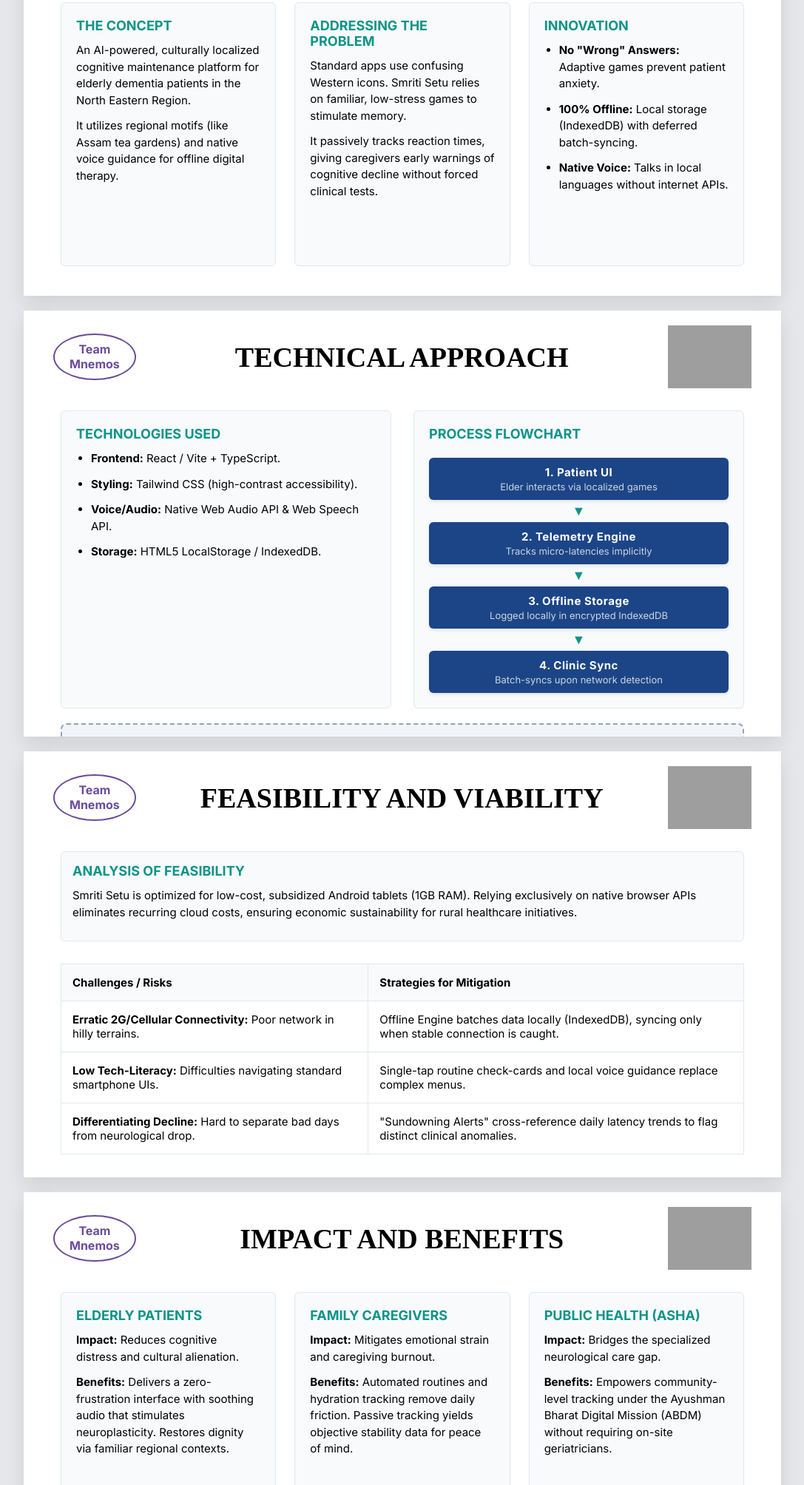
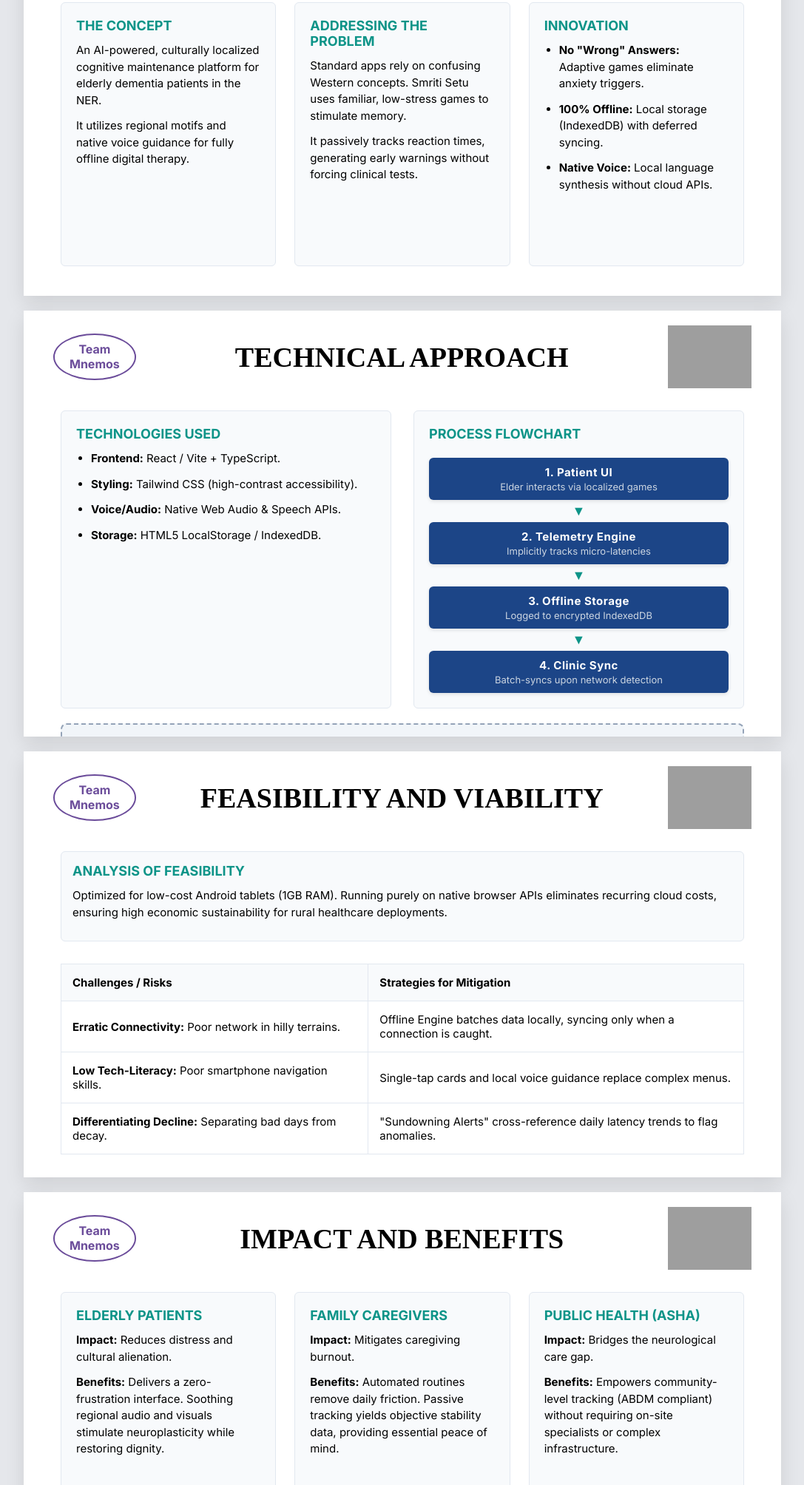
Before and after one commit to rupalikhakre-art/dementia, a plain HTML site: page index.html in a window 1280 px wide. Shown: the part 792-2800 px from the top of the page at 74% size, without its empty margins (96-1183 px from the left). Drawn offline with Linux system fonts and the light colour scheme; grey boxes are pictures that could not be loaded.

Commit message:
Update index.html

```diff
--- a/index.html
+++ b/index.html
@@ -225,7 +225,7 @@
         }
 
         .card p, .card li {
-            font-size: 15px; /* Slightly larger for readability with less text */
+            font-size: 15px;
             line-height: 1.5;
             color: var(--text-main);
             margin-bottom: 12px;
@@ -355,20 +355,20 @@
             <div class="grid-3-col">
                 <div class="card">
                     <h4>The Concept</h4>
-                    <p>An AI-powered, culturally localized cognitive maintenance platform for elderly dementia patients in the North Eastern Region.</p>
-                    <p>It utilizes regional motifs (like Assam tea gardens) and native voice guidance for offline digital therapy.</p>
+                    <p>An AI-powered, culturally localized cognitive maintenance platform for elderly dementia patients in the NER.</p>
+                    <p>It utilizes regional motifs and native voice guidance for fully offline digital therapy.</p>
                 </div>
                 <div class="card">
                     <h4>Addressing the Problem</h4>
-                    <p>Standard apps use confusing Western icons. Smriti Setu relies on familiar, low-stress games to stimulate memory.</p>
-                    <p>It passively tracks reaction times, giving caregivers early warnings of cognitive decline without forced clinical tests.</p>
+                    <p>Standard apps rely on confusing Western concepts. Smriti Setu uses familiar, low-stress games to stimulate memory.</p>
+                    <p>It passively tracks reaction times, generating early warnings without forcing clinical tests.</p>
                 </div>
                 <div class="card">
                     <h4>Innovation</h4>
                     <ul>
-                        <li><strong>No "Wrong" Answers:</strong> Adaptive games prevent patient anxiety.</li>
-                        <li><strong>100% Offline:</strong> Local storage (IndexedDB) with deferred batch-syncing.</li>
-                        <li><strong>Native Voice:</strong> Talks in local languages without internet APIs.</li>
+                        <li><strong>No "Wrong" Answers:</strong> Adaptive games eliminate anxiety triggers.</li>
+                        <li><strong>100% Offline:</strong> Local storage (IndexedDB) with deferred syncing.</li>
+                        <li><strong>Native Voice:</strong> Local language synthesis without cloud APIs.</li>
                     </ul>
                 </div>
             </div>
@@ -389,7 +389,7 @@
                     <ul>
                         <li><strong>Frontend:</strong> React / Vite + TypeScript.</li>
                         <li><strong>Styling:</strong> Tailwind CSS (high-contrast accessibility).</li>
-                        <li><strong>Voice/Audio:</strong> Native Web Audio API & Web Speech API.</li>
+                        <li><strong>Voice/Audio:</strong> Native Web Audio & Speech APIs.</li>
                         <li><strong>Storage:</strong> HTML5 LocalStorage / IndexedDB.</li>
                     </ul>
                 </div>
@@ -403,12 +403,12 @@
                         <div class="flow-arrow">▼</div>
                         <div class="flow-step">
                             <strong>2. Telemetry Engine</strong>
-                            <span>Tracks micro-latencies implicitly</span>
+                            <span>Implicitly tracks micro-latencies</span>
                         </div>
                         <div class="flow-arrow">▼</div>
                         <div class="flow-step">
                             <strong>3. Offline Storage</strong>
-                            <span>Logged locally in encrypted IndexedDB</span>
+                            <span>Logged to encrypted IndexedDB</span>
                         </div>
                         <div class="flow-arrow">▼</div>
                         <div class="flow-step">
@@ -435,7 +435,7 @@
             <div style="display: flex; flex-direction: column; gap: 20px;">
                 <div class="card" style="padding: 15px;">
                     <h4>Analysis of Feasibility</h4>
-                    <p>Smriti Setu is optimized for low-cost, subsidized Android tablets (1GB RAM). Relying exclusively on native browser APIs eliminates recurring cloud costs, ensuring economic sustainability for rural healthcare initiatives.</p>
+                    <p>Optimized for low-cost Android tablets (1GB RAM). Running purely on native browser APIs eliminates recurring cloud costs, ensuring high economic sustainability for rural healthcare deployments.</p>
                 </div>
                 <table>
                     <thead>
@@ -446,16 +446,16 @@
                     </thead>
                     <tbody>
                         <tr>
-                            <td><strong>Erratic 2G/Cellular Connectivity:</strong> Poor network in hilly terrains.</td>
-                            <td>Offline Engine batches data locally (IndexedDB), syncing only when stable connection is caught.</td>
+                            <td><strong>Erratic Connectivity:</strong> Poor network in hilly terrains.</td>
+                            <td>Offline Engine batches data locally, syncing only when a connection is caught.</td>
                         </tr>
                         <tr>
-                            <td><strong>Low Tech-Literacy:</strong> Difficulties navigating standard smartphone UIs.</td>
-                            <td>Single-tap routine check-cards and local voice guidance replace complex menus.</td>
+                            <td><strong>Low Tech-Literacy:</strong> Poor smartphone navigation skills.</td>
+                            <td>Single-tap cards and local voice guidance replace complex menus.</td>
                         </tr>
                         <tr>
-                            <td><strong>Differentiating Decline:</strong> Hard to separate bad days from neurological drop.</td>
-                            <td>"Sundowning Alerts" cross-reference daily latency trends to flag distinct clinical anomalies.</td>
+                            <td><strong>Differentiating Decline:</strong> Separating bad days from decay.</td>
+                            <td>"Sundowning Alerts" cross-reference daily latency trends to flag anomalies.</td>
                         </tr>
                     </tbody>
                 </table>
@@ -474,18 +474,18 @@
             <div class="grid-3-col">
                 <div class="card">
                     <h4>Elderly Patients</h4>
-                    <p><strong>Impact:</strong> Reduces cognitive distress and cultural alienation.</p>
-                    <p><strong>Benefits:</strong> Delivers a zero-frustration interface with soothing audio that stimulates neuroplasticity. Restores dignity via familiar regional contexts.</p>
+                    <p><strong>Impact:</strong> Reduces distress and cultural alienation.</p>
+                    <p><strong>Benefits:</strong> Delivers a zero-frustration interface. Soothing regional audio and visuals stimulate neuroplasticity while restoring dignity.</p>
                 </div>
                 <div class="card">
                     <h4>Family Caregivers</h4>
-                    <p><strong>Impact:</strong> Mitigates emotional strain and caregiving burnout.</p>
-                    <p><strong>Benefits:</strong> Automated routines and hydration tracking remove daily friction. Passive tracking yields objective stability data for peace of mind.</p>
+                    <p><strong>Impact:</strong> Mitigates caregiving burnout.</p>
+                    <p><strong>Benefits:</strong> Automated routines remove daily friction. Passive tracking yields objective stability data, providing essential peace of mind.</p>
                 </div>
                 <div class="card">
                     <h4>Public Health (ASHA)</h4>
-                    <p><strong>Impact:</strong> Bridges the specialized neurological care gap.</p>
-                    <p><strong>Benefits:</strong> Empowers community-level tracking under the Ayushman Bharat Digital Mission (ABDM) without requiring on-site geriatricians.</p>
+                    <p><strong>Impact:</strong> Bridges the neurological care gap.</p>
+                    <p><strong>Benefits:</strong> Empowers community-level tracking (ABDM compliant) without requiring on-site specialists or complex infrastructure.</p>
                 </div>
             </div>
         </div>
@@ -502,11 +502,11 @@
             <div class="card" style="flex-grow: 1;">
                 <h4>Clinical Frameworks & Validations</h4>
                 <ul style="margin-top: 10px;">
-                    <li style="margin-bottom: 15px;"><strong>MoCA Framework:</strong> Cognitive tasks map directly to established Montreal Cognitive Assessment domains (Orientation, Delayed Recall, Visuospatial).</li>
-                    <li style="margin-bottom: 15px;"><strong>DPDPA 2023 Compliance:</strong> Strict alignment with India's Digital Personal Data Protection Act, utilizing proxy consent for legal guardians.</li>
-                    <li style="margin-bottom: 15px;"><strong>JMIR (2025):</strong> Research confirms Digital Therapeutics (DTx) with gamified, localized environments significantly improve engagement in MCI patients.</li>
-                    <li style="margin-bottom: 15px;"><strong>AI-Mind Principles:</strong> Adopting frameworks that leverage reaction-time micro-latencies for the early prediction of dementia risk.</li>
-                    <li><strong>DEMON Network:</strong> Informed by data science models prioritizing longitudinal, real-world data collection over isolated clinical exams.</li>
+                    <li style="margin-bottom: 15px;"><strong>MoCA Framework:</strong> Cognitive tasks map directly to established Montreal Cognitive Assessment domains.</li>
+                    <li style="margin-bottom: 15px;"><strong>DPDPA 2023 Compliance:</strong> Strict alignment with India's data laws, utilizing proxy consent for legal guardians.</li>
+                    <li style="margin-bottom: 15px;"><strong>JMIR (2025):</strong> Research confirms Digital Therapeutics (DTx) with localized environments significantly improve MCI engagement.</li>
+                    <li style="margin-bottom: 15px;"><strong>AI-Mind Principles:</strong> Leverages reaction-time micro-latencies for the early prediction of dementia risk.</li>
+                    <li><strong>DEMON Network:</strong> Prioritizes longitudinal, real-world data collection over isolated clinical exams.</li>
                 </ul>
             </div>
         </div>
```
